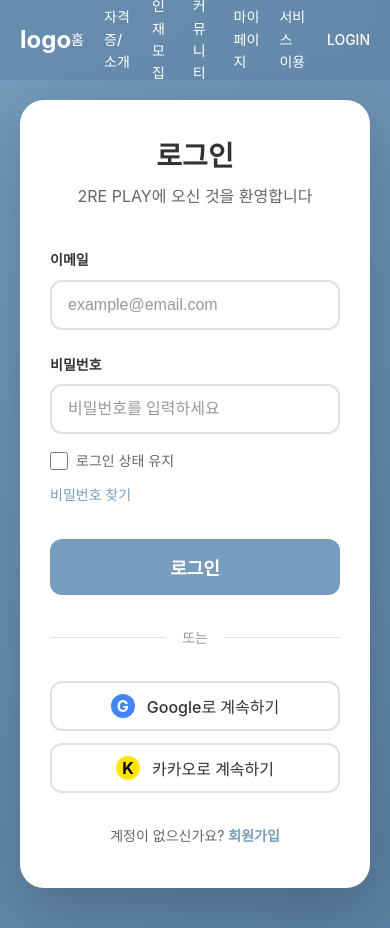
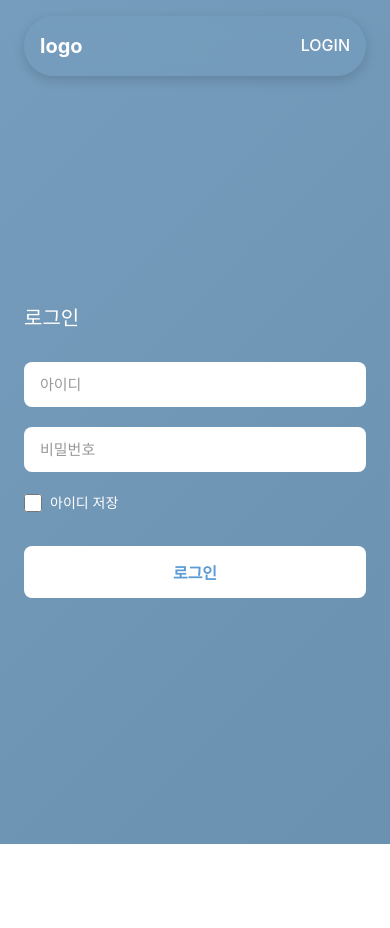
Before and after one commit to moonjun1/health-app, a React app in the folder frontend/: page /login in a window 390 px wide. After the commit the page ends 844 px from the top, so only its background shows below. Built offline with nearby package versions, Linux system fonts and the light colour scheme; the HTML template or start-up script is replaced by a standard one.

Commit message:
feat: 로그인 페이지 구현
- 로그인 폼 UI 구현 (아이디, 비밀번호 입력)
- 아이디 저장 체크박스 추가
- 로그인 버튼 클릭 시 메인 페이지로 이동
- 반응형 디자인 적용

```diff
--- a/frontend/src/pages/LoginPage.css
+++ b/frontend/src/pages/LoginPage.css
@@ -1,291 +1,123 @@
 .login-page {
-  width: 100vw;
   min-height: 100vh;
-  background: linear-gradient(135deg, #769DBD 0%, #5A7FA0 100%);
+  background: linear-gradient(135deg, #769dbd 0%, #6b91b0 100%);
   display: flex;
   flex-direction: column;
 }
 
-/* Header */
-.login-header {
-  width: 100%;
-  height: 80px;
-  background: rgba(90, 127, 160, 0.5);
-  display: flex;
-  align-items: center;
-  justify-content: space-between;
-  padding: 0 60px;
-  position: fixed;
-  top: 0;
-  left: 0;
-  z-index: 1000;
-  backdrop-filter: blur(10px);
-}
-
-.login-logo {
-  font-size: 24px;
-  font-weight: 700;
-  color: white;
-}
-
-.login-nav {
-  display: flex;
-  gap: 40px;
-  align-items: center;
-}
-
-.login-nav a {
-  color: white;
-  text-decoration: none;
-  font-size: 16px;
-  font-weight: 500;
-  transition: opacity 0.3s ease;
-}
-
-.login-nav a:hover {
-  opacity: 0.8;
-}
-
-/* Login Container */
 .login-container {
   flex: 1;
   display: flex;
   align-items: center;
   justify-content: center;
-  padding: 100px 20px 40px;
+  padding: 120px 24px 60px;
 }
 
-.login-box {
-  background: white;
-  border-radius: 24px;
-  padding: 60px;
-  max-width: 480px;
+.login-form {
+  background: transparent;
+  max-width: 500px;
   width: 100%;
-  box-shadow: 0 20px 60px rgba(0, 0, 0, 0.2);
 }
 
 .login-title {
-  font-size: 36px;
-  font-weight: 700;
-  color: #333;
-  margin: 0 0 10px 0;
-  text-align: center;
-}
-
-.login-subtitle {
-  font-size: 16px;
-  color: #666;
-  margin: 0 0 40px 0;
-  text-align: center;
-}
-
-/* Form */
-.login-form {
-  display: flex;
-  flex-direction: column;
-  gap: 24px;
+  color: var(--color-text-white);
+  font-size: 24px;
+  font-weight: 400;
+  margin-bottom: 32px;
+  text-align: left;
 }
 
 .form-group {
-  display: flex;
-  flex-direction: column;
-  gap: 8px;
-}
-
-.form-label {
-  font-size: 14px;
-  font-weight: 600;
-  color: #333;
+  margin-bottom: 20px;
 }
 
 .form-input {
   width: 100%;
-  height: 50px;
-  border: 2px solid #e0e0e0;
-  border-radius: 12px;
-  padding: 0 16px;
+  padding: 16px 20px;
+  border: none;
+  border-radius: 8px;
   font-size: 16px;
-  transition: border-color 0.3s ease;
+  background: var(--color-text-white);
+  box-sizing: border-box;
 }
 
 .form-input:focus {
   outline: none;
-  border-color: #769DBD;
+  box-shadow: 0 0 0 2px rgba(91, 155, 213, 0.5);
 }
 
 .form-input::placeholder {
   color: #999;
 }
 
-.form-options {
+.form-checkbox {
+  margin-bottom: 32px;
   display: flex;
-  justify-content: space-between;
   align-items: center;
-  margin-top: -8px;
 }
 
-.checkbox-label {
+.form-checkbox label {
   display: flex;
   align-items: center;
-  gap: 8px;
+  cursor: pointer;
+  color: var(--color-text-white);
   font-size: 14px;
-  color: #666;
+}
+
+.form-checkbox input[type="checkbox"] {
+  width: 18px;
+  height: 18px;
+  margin-right: 8px;
   cursor: pointer;
 }
 
-.checkbox-input {
-  width: 18px;
-  height: 18px;
-  cursor: pointer;
-}
-
-.forgot-link {
-  font-size: 14px;
-  color: #769DBD;
-  text-decoration: none;
-  font-weight: 500;
-}
-
-.forgot-link:hover {
-  text-decoration: underline;
+.form-checkbox span {
+  user-select: none;
 }
 
 .login-button {
   width: 100%;
-  height: 56px;
-  background: #769DBD;
-  color: white;
+  padding: 16px;
   border: none;
-  border-radius: 12px;
+  border-radius: 8px;
+  background: var(--color-text-white);
+  color: #5b9bd5;
   font-size: 18px;
   font-weight: 600;
   cursor: pointer;
-  transition: background 0.3s ease, transform 0.2s ease;
-  margin-top: 8px;
+  transition: var(--transition-default);
 }
 
 .login-button:hover {
-  background: #5A7FA0;
-  transform: translateY(-2px);
+  opacity: 0.9;
+  transform: translateY(-1px);
 }
 
 .login-button:active {
   transform: translateY(0);
 }
 
-/* Divider */
-.login-divider {
-  display: flex;
-  align-items: center;
-  margin: 32px 0;
-  color: #999;
-  font-size: 14px;
-}
-
-.login-divider::before,
-.login-divider::after {
-  content: '';
-  flex: 1;
-  height: 1px;
-  background: #e0e0e0;
-}
-
-.login-divider span {
-  padding: 0 16px;
-}
-
-/* Social Login */
-.social-login {
-  display: flex;
-  flex-direction: column;
-  gap: 12px;
-}
-
-.social-button {
-  width: 100%;
-  height: 50px;
-  border: 2px solid #e0e0e0;
-  border-radius: 12px;
-  background: white;
-  color: #333;
-  font-size: 16px;
-  font-weight: 500;
-  cursor: pointer;
-  display: flex;
-  align-items: center;
-  justify-content: center;
-  gap: 12px;
-  transition: background 0.3s ease, border-color 0.3s ease;
-}
-
-.social-button:hover {
-  background: #f8f8f8;
-  border-color: #ccc;
-}
-
-.social-icon {
-  width: 24px;
-  height: 24px;
-  display: flex;
-  align-items: center;
-  justify-content: center;
-  font-weight: 700;
-  border-radius: 50%;
-}
-
-.social-button.google .social-icon {
-  background: #4285f4;
-  color: white;
-}
-
-.social-button.kakao .social-icon {
-  background: #fee500;
-  color: #000;
-}
-
-/* Signup Prompt */
-.signup-prompt {
-  text-align: center;
-  margin-top: 32px;
-  font-size: 14px;
-  color: #666;
-}
-
-.signup-link {
-  color: #769DBD;
-  text-decoration: none;
-  font-weight: 600;
-}
-
-.signup-link:hover {
-  text-decoration: underline;
-}
-
-/* Responsive */
+/* 반응형 */
 @media (max-width: 768px) {
-  .login-header {
-    padding: 0 20px;
+  .login-container {
+    padding: 100px 24px 40px;
   }
 
-  .login-nav {
-    gap: 20px;
-  }
-
-  .login-nav a {
-    font-size: 14px;
-  }
-
-  .login-box {
-    padding: 40px 30px;
+  .login-form {
+    max-width: 100%;
   }
 
   .login-title {
-    font-size: 28px;
+    font-size: 20px;
   }
 
-  .form-options {
-    flex-direction: column;
-    align-items: flex-start;
-    gap: 12px;
+  .form-input {
+    padding: 14px 16px;
+    font-size: 15px;
+  }
+
+  .login-button {
+    padding: 14px;
+    font-size: 16px;
   }
 }
--- a/frontend/src/pages/LoginPage.jsx
+++ b/frontend/src/pages/LoginPage.jsx
@@ -1,108 +1,78 @@
 import React, { useState } from 'react';
+import { useNavigate } from 'react-router-dom';
+import Header from '../components/Header';
 import './LoginPage.css';
 
 const LoginPage = () => {
-  const [email, setEmail] = useState('');
-  const [password, setPassword] = useState('');
+  const navigate = useNavigate();
+  const [formData, setFormData] = useState({
+    username: '',
+    password: '',
+    rememberMe: false,
+  });
+
+  const handleChange = (e) => {
+    const { name, value, type, checked } = e.target;
+    setFormData((prev) => ({
+      ...prev,
+      [name]: type === 'checkbox' ? checked : value,
+    }));
+  };
 
   const handleSubmit = (e) => {
     e.preventDefault();
-    console.log('Login attempt:', { email, password });
-    // Add login logic here
+    // 로그인 처리 (현재는 메인 페이지로 이동)
+    console.log('Login data:', formData);
+    navigate('/main');
   };
 
   return (
     <div className="login-page">
-      {/* Header */}
-      <header className="login-header">
-        <div className="login-logo">logo</div>
-        <nav className="login-nav">
-          <a href="/main">홈</a>
-          <a href="#certificate">자격증/소개</a>
-          <a href="#recruit">인재모집</a>
-          <a href="#community">커뮤니티</a>
-          <a href="#mypage">마이페이지</a>
-          <a href="#service">서비스 이용</a>
-          <a href="/login">LOGIN</a>
-        </nav>
-      </header>
+      <Header />
+      <div className="login-container">
+        <form className="login-form" onSubmit={handleSubmit}>
+          <h2 className="login-title">로그인</h2>
 
-      {/* Login Form Container */}
-      <div className="login-container">
-        <div className="login-box">
-          <h1 className="login-title">로그인</h1>
-          <p className="login-subtitle">2RE PLAY에 오신 것을 환영합니다</p>
-
-          <form className="login-form" onSubmit={handleSubmit}>
           <div className="form-group">
-              <label htmlFor="email" className="form-label">
-                이메일
-              </label>
             <input
-                type="email"
-                id="email"
+              type="text"
+              name="username"
+              placeholder="아이디"
+              value={formData.username}
+              onChange={handleChange}
               className="form-input"
-                placeholder="example@email.com"
-                value={email}
-                onChange={(e) => setEmail(e.target.value)}
               required
             />
           </div>
 
           <div className="form-group">
-              <label htmlFor="password" className="form-label">
-                비밀번호
-              </label>
             <input
               type="password"
-                id="password"
+              name="password"
+              placeholder="비밀번호"
+              value={formData.password}
+              onChange={handleChange}
               className="form-input"
-                placeholder="비밀번호를 입력하세요"
-                value={password}
-                onChange={(e) => setPassword(e.target.value)}
               required
             />
           </div>
 
-            <div className="form-options">
-              <label className="checkbox-label">
-                <input type="checkbox" className="checkbox-input" />
-                <span>로그인 상태 유지</span>
+          <div className="form-checkbox">
+            <label>
+              <input
+                type="checkbox"
+                name="rememberMe"
+                checked={formData.rememberMe}
+                onChange={handleChange}
+              />
+              <span>아이디 저장</span>
             </label>
-              <a href="#forgot" className="forgot-link">
-                비밀번호 찾기
-              </a>
           </div>
 
           <button type="submit" className="login-button">
             로그인
           </button>
         </form>
-
-          <div className="login-divider">
-            <span>또는</span>
-          </div>
-
-          <div className="social-login">
-            <button className="social-button google">
-              <span className="social-icon">G</span>
-              Google로 계속하기
-            </button>
-            <button className="social-button kakao">
-              <span className="social-icon">K</span>
-              카카오로 계속하기
-            </button>
-          </div>
-
-          <div className="signup-prompt">
-            <p>
-              계정이 없으신가요?{' '}
-              <a href="#signup" className="signup-link">
-                회원가입
-              </a>
-            </p>
-          </div>
-        </div>
       </div>
     </div>
   );
```
Lines whose indentation alone changed are shown as unchanged.
